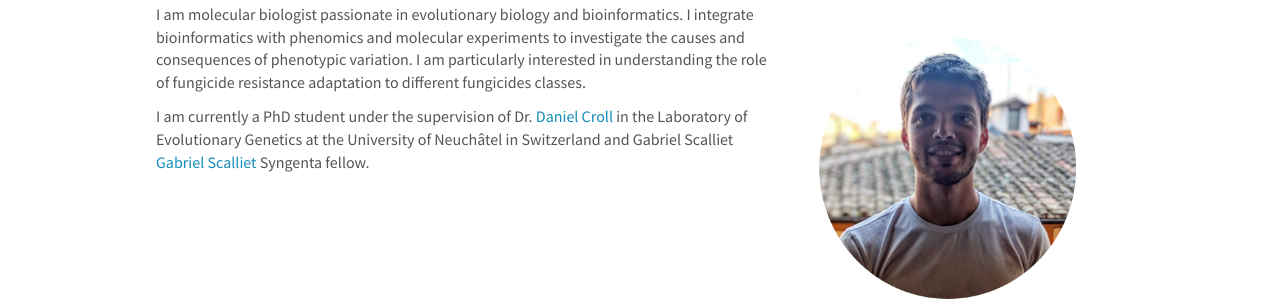
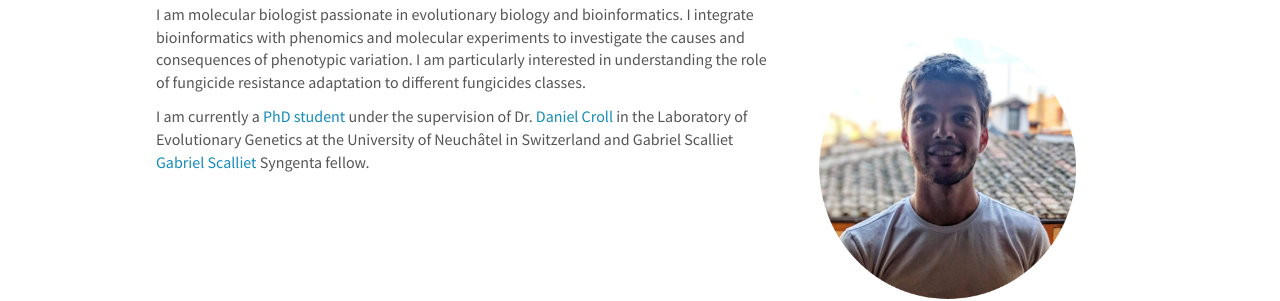
Before and after one commit to guidopuccetti/guidopuccetti.github.io, a Jekyll site: the page built from _pages/home.md, in a window 1280 px wide. Shown: the part 131-432 px from the top of the page. Built offline with Jekyll 4.4.1, drawn with Linux system fonts in a browser that asks for light colours; nearby versions of some CDN libraries; part of the change alters nothing that is shown.

```diff
--- a/_pages/home.md
+++ b/_pages/home.md
@@ -12,4 +12,4 @@ permalink: /
 
 I am molecular biologist passionate in evolutionary biology and bioinformatics. I integrate bioinformatics with phenomics and molecular experiments to investigate the causes and consequences of phenotypic variation. I am particularly interested in understanding the role of fungicide resistance adaptation to different fungicides classes.
 
-I am currently a PhD student under the supervision of Dr. [Daniel Croll](http://www.pathogen-genomics.org/) in the Laboratory of Evolutionary Genetics at the University of Neuchâtel in Switzerland and Gabriel Scalliet [Gabriel Scalliet](https://twitter.com/ScallietG) Syngenta fellow.
+I am currently a [PhD student](https://pathogen-genomics.org/members/guido-puccetti.html) under the supervision of Dr. [Daniel Croll](http://www.pathogen-genomics.org/) in the Laboratory of Evolutionary Genetics at the University of Neuchâtel in Switzerland and Gabriel Scalliet [Gabriel Scalliet](https://twitter.com/ScallietG) Syngenta fellow.
```
